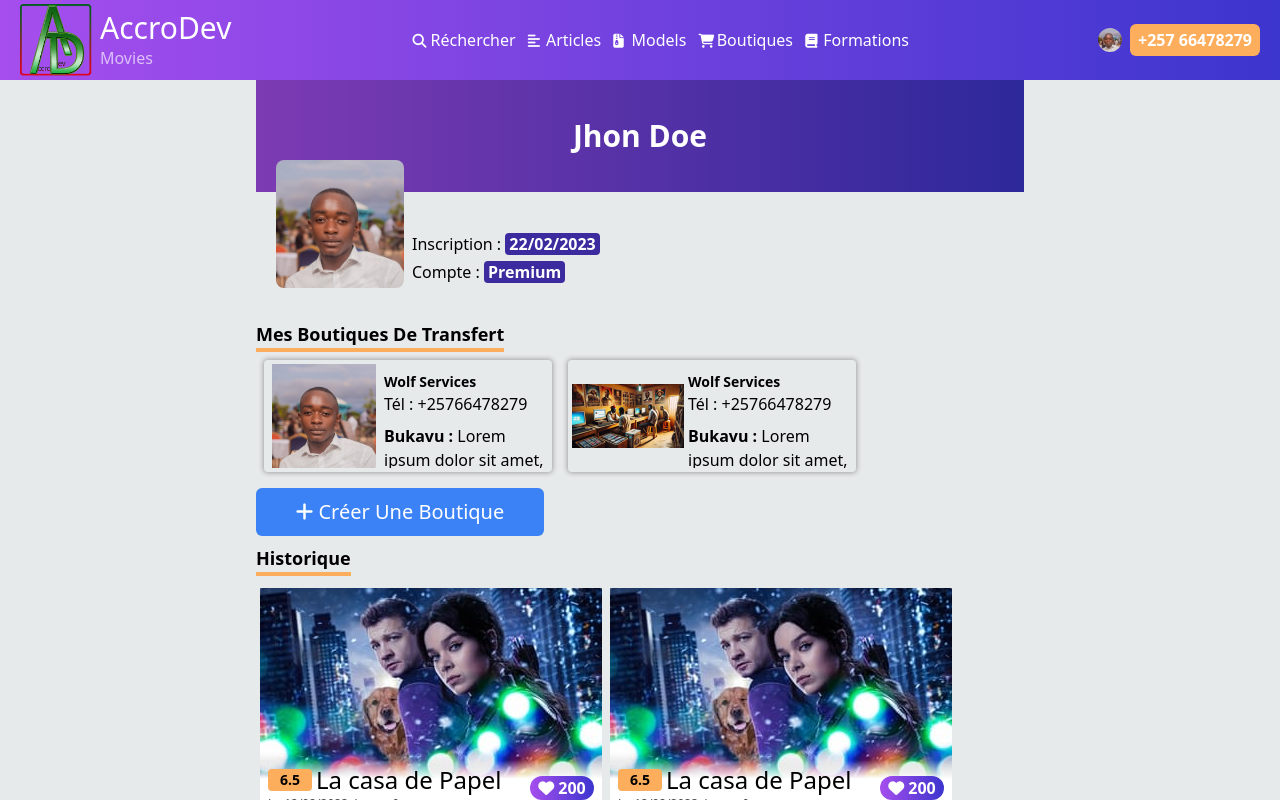
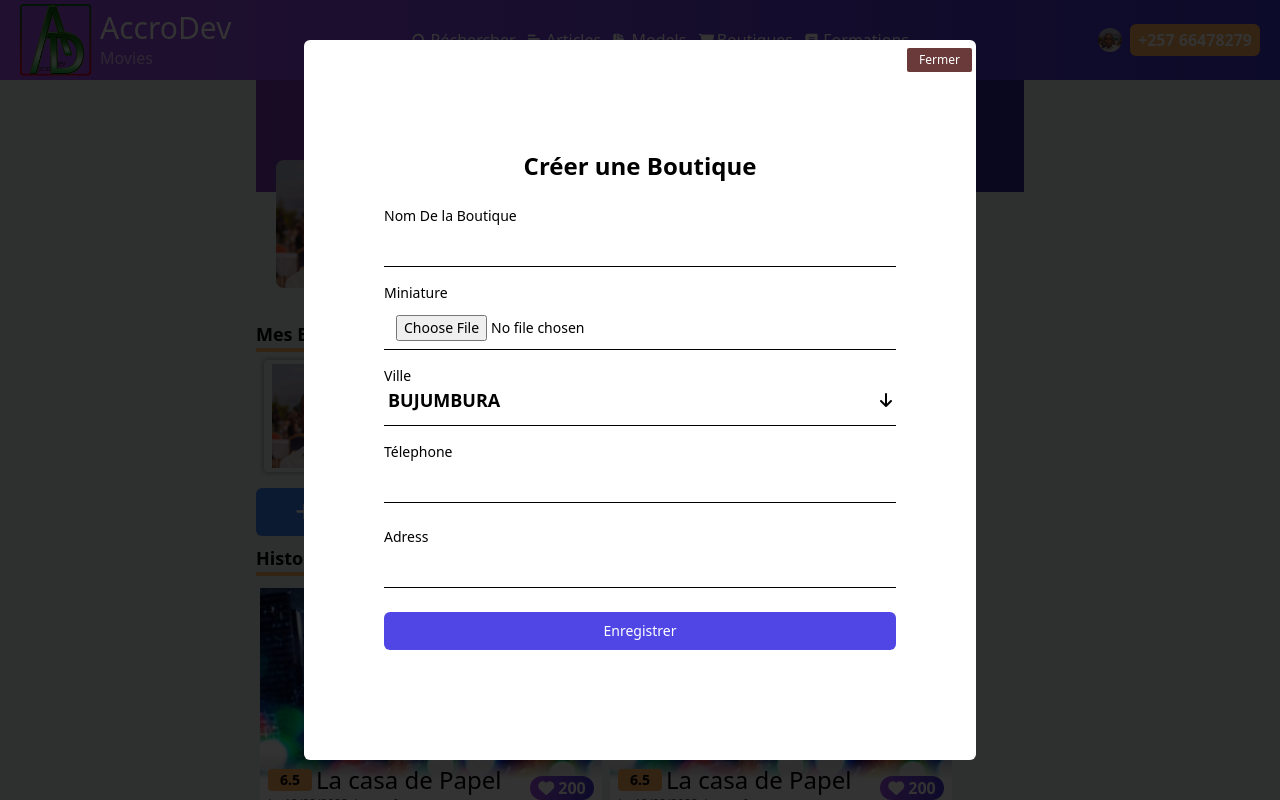
Before and after one commit to AccroDev/movies, a Vue app: page /profil in a window 1280 px wide. Both pictures are taken after a click on the button "Créer Une Boutique". Shown: the top 800 px of the page. Built offline with nearby package versions, Linux system fonts and the light colour scheme.

Commit message:
Add Shops Modal

```diff
--- /dev/null
+++ b/src/components/Modals/AddShops.vue
@@ -0,0 +1,64 @@
+<script setup>
+    const showTown = ref(false);
+    import { ref } from 'vue';
+
+    const classTownsElements = ref("hidden");
+    function ToggleTown() {
+        showTown.value = !showTown.value;
+        if (showTown.value) {
+            classTownsElements.value = "scale-y-0"
+            setTimeout(() => {
+                classTownsElements.value = "scale-y-100"
+            }, 3);
+        } else {
+            classTownsElements.value = "scale-y-0"
+            setTimeout(() => {
+                classTownsElements.value = "hidden"
+            }, 300);
+        }
+    }
+    const emit = defineEmits(["closeAddModal"])
+</script>
+
+<template>
+    <div class="fixed top-0 left-0 bottom-0 right-0 bg-black/80 w-full h-full z-20 flex justify-center items-center " @click="emit('closeAddModal')" >
+        <div @click.stop class="bg-white rounded-md w-[95%] sm:w-4/5 max-w-2xl h-[90%] overflow-hidden flex justify-center items-center p-2 sm:p-4 addShopWrapper relative" >
+            <div class="w-full sm:w-4/5 " >
+                    <h2 class="text-2xl font-bold mb-6 text-center text-back">Créer une Boutique</h2>
+                    <div class="mb-4">
+                        <label for="name" class="block text-sm font-medium text-black">Nom De la Boutique</label>
+                        <input type="text" id="name" required class="mt-1 block w-full px-3 py-2 border-b border-black focus:outline-none sm:text-sm bg-transparent text-black">
+                    </div>
+                    <div class="mb-4">
+                        <label for="name" class="block text-sm font-medium text-black">Miniature</label>
+                        <input type="file" id="name" required class="mt-1 block w-full px-3 py-2 border-b border-black focus:outline-none sm:text-sm bg-transparent text-black">
+                    </div>
+                    <div class="mb-4" >
+                        <label for="name" class="block text-sm font-medium text-black">Ville</label>
+                        <div class="relative w-full h-10 border-b border-black"  @click="ToggleTown()">
+                            <div class="flex flex-1 justify-between items-center mx-1 cursor-pointer ">
+                                <h5 class="font-semibold text-lg  uppercase filterTitle">Bujumbura</h5>
+                                <span  class="fas fa-arrow-down font-semibold"></span>
+                            </div>
+                            <ul class="absolute top-10 left-0  right-0 origin-top scale-y-0 px-2 py-1 bg-[#feebd6] rounded-md duration-200 transition-all z-10" :class="classTownsElements" >
+                                <li class="rounded-sm hover:font-semibold py-1 text-xs px-1 cursor-pointer hover:bg-[#e9d5c1]" >Bujumbura</li>
+                                <li class="rounded-sm hover:font-semibold py-1 text-xs px-1 cursor-pointer hover:bg-[#e9d5c1]" >Goma</li>
+                                <li class="rounded-sm hover:font-semibold py-1 text-xs px-1 cursor-pointer hover:bg-[#e9d5c1]" >Bukavu</li>
+                                <li class="rounded-sm hover:font-semibold py-1 text-xs px-1 cursor-pointer hover:bg-[#e9d5c1]" >Minova</li>
+                            </ul>
+                        </div>
+                    </div>
+                    <div class="mb-6">
+                        <label for="telephone" class="block text-sm font-medium text-black">Télephone</label>
+                        <input type="tel" id="telephone" required class="mt-1 block w-full px-3 py-2 border-b border-black focus:outline-none  sm:text-sm bg-transparent text-black">
+                    </div>
+                    <div class="mb-6">
+                        <label for="adress" class="block text-sm font-medium text-black">Adress</label>
+                        <input type="text" id="adress" required class="mt-1 block w-full px-3 py-2 border-b border-black focus:outline-none  sm:text-sm bg-transparent text-black">
+                    </div>
+                    <button type="submit" class="w-full flex justify-center py-2 px-4 border border-transparent rounded-md text-sm font-medium text-white bg-indigo-600 hover:bg-indigo-700 focus:outline-none ">Enregistrer</button>
+            </div>
+            <button @click="emit('closeAddModal')" class="absolute top-2 right-1 rounded-sm px-3 py-1 text-xs bg-red-950 opacity-80 text-white font-medium hover:opacity-60 duration-300" >Fermer</button>
+        </div>
+    </div>
+</template>
--- a/src/components/ProfilComponents/MyShops.vue
+++ b/src/components/ProfilComponents/MyShops.vue
@@ -1,18 +1,59 @@
 <script setup>
     import ShopCard from '../Cards/ShopCard.vue';
+    import AddShops from '../Modals/AddShops.vue';
+    import { ref } from 'vue';
+    const showAssShop = ref(false)
+    const events = defineEmits(['close'])
 </script>
 
 <template>
-    <section class="max-w-3xl mx-auto p-2 md:p-0">
+    <section class="max-w-3xl mx-auto p-2 md:p-0" >
         <h3 class="font-semibold text-lg border-b-4 border-[#fdae5c] max-w-max " >Mes Boutiques De Transfert</h3>
         <div class="containerShops flex flex-wrap" >
             <ShopCard src="/src/assets/img/user.jpg" />
             <ShopCard src="/src/assets/img/edition.webp" />
         </div>
-        <button class="text-white bg-blue-500 rounded-md px-2 py-1 my-2 hover:opacity-85 transition-opacity duration-300 w-full max-w-72 min-h-12 text-xl " > <i class="fas fa-plus" ></i> Créer Une Boutique </button>
+        <button class="text-white bg-blue-500 rounded-md px-2 py-1 my-2 hover:opacity-85 transition-opacity duration-300 w-full max-w-72 min-h-12 text-xl " @click="showAssShop = !showAssShop" > <i class="fas fa-plus" ></i> Créer Une Boutique </button>
+        <transition name="slide" >
+            <AddShops :key="'one'" v-if="showAssShop" @closeAddModal="showAssShop = !showAssShop" />
+        </transition>
     </section>
+
 </template>
 
 <style>
+    .slide-enter-active, .slide-leave-active {
+      transition: 0.3s ease;
+    }
+    .slide-enter-active .addShopWrapper, .slide-leave-active .addShopWrapper{
+      transition: 0.3s ease;
+    }
+   .slide-enter-from {
+      opacity: 0;
+    }
 
+    .slide-enter-to {
+        opacity: 1;
+    }
+   .slide-enter-from .addShopWrapper{
+      transform: translateY(30px);
+    }
+
+    .slide-enter-to .addShopWrapper{
+        transform: translateY(0px);
+    }
+   .slide-leave-from .addShopWrapper{
+      transform: translateY(0px);
+    }
+
+    .slide-leave-to .addShopWrapper{
+        transform: translateY(30px);
+    }
+   .slide-leave-from {
+      opacity: 1;
+    }
+
+    .slide-leave-to {
+        opacity: 0;
+    }
 </style>
```
Also changed, not shown: src/components/Modals/MoviesDescription.vue (line endings or trailing spaces).
